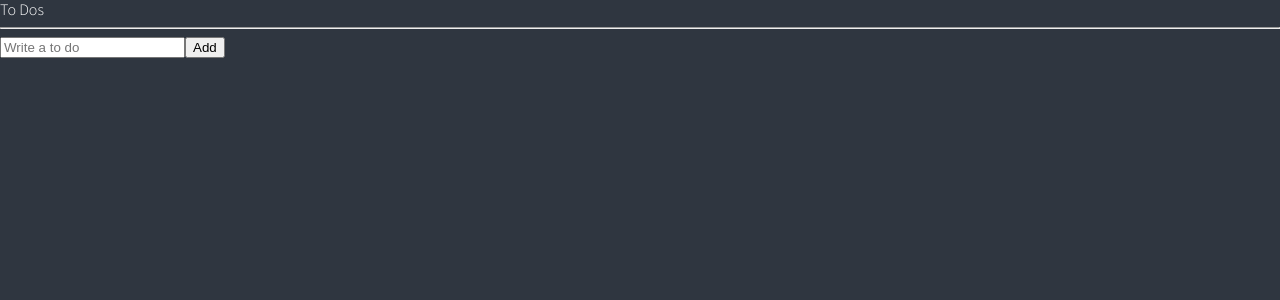
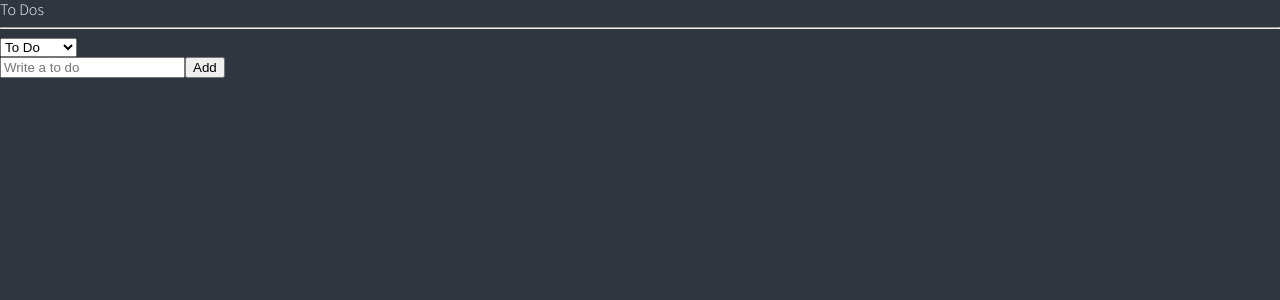
Before and after one commit to soundee10/simple_todo, a React (Create React App) app: page / in a window 1280 px wide. Shown: the top 300 px of the page. Built offline with nearby package versions, Linux system fonts and the light colour scheme.

Commit message:
1.7 Using selectors

```diff
--- a/src/atoms.tsx
+++ b/src/atoms.tsx
@@ -1,4 +1,4 @@
-import { atom } from "recoil";
+import { atom, selector } from "recoil";
 
 export interface IToDo {
     id: number;
@@ -10,3 +10,18 @@
     key:"toDo",
     default: [],
 });
+
+export const categoryState = atom({
+    key:"category",
+    default: "TO_DO",
+});
+
+export const toDoSelector = selector({
+    key: "toDoSelector",
+    get: ({get}) =>{
+        const toDos = get(toDoState);
+        const category = get(categoryState);
+        return toDos.filter((toDo)=>toDo.category===category);
+    }
+}
+);
--- a/src/components/ToDoList.tsx
+++ b/src/components/ToDoList.tsx
@@ -1,25 +1,27 @@
 import React, { useState } from "react";
-import { atom, useRecoilValue} from "recoil";
-import { toDoState } from "../atoms";
+import { atom, useRecoilState, useRecoilValue} from "recoil";
+import { categoryState, toDoSelector, toDoState } from "../atoms";
 import CreateToDo from "./CreateToDo";
 import ToDo from "./ToDo";
 
 
+
 function ToDoList(){
-
-    const toDos = useRecoilValue(toDoState)
-    console.log(toDos);
+    const toDos = useRecoilValue(toDoSelector);
+    const [category, setCategory] = useRecoilState(categoryState);
+    const onInput = (event:React.FormEvent<HTMLSelectElement>) => {
+        setCategory(event.currentTarget.value);
+    };
     return (<div>
         <h1>To Dos</h1>
         <hr />
+        <select value={category} onInput={onInput}>
+            <option value="TO_DO">To Do</option>
+            <option value="ONGOING">On going</option>
+            <option value="DONE">Done</option>
+        </select>
             <CreateToDo />
-        <ul>
-            {
-                toDos.map((toDo)=>(
-                    <ToDo key={toDo.id} {...toDo}/>
-                ))
-            }
-        </ul>
+            {toDos?.map((toDo)=>(<ToDo key={toDo.id} {...toDo}/>))}
     </div>
     )
 }
```
